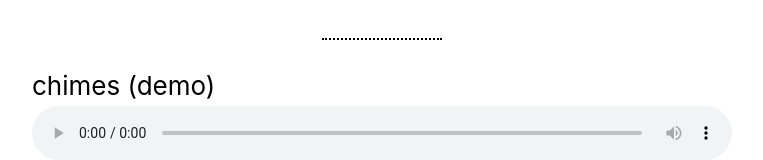
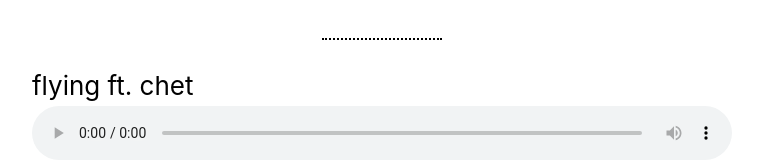
Before and after one commit to dpgil/personal-website, a React (Create React App) app: page /#/music in a window 1280 px wide. Shown: the part 771-931 px from the top of the page, without its empty margins (258-1021 px from the left). Built offline with nearby package versions, Linux system fonts and the light colour scheme.

Commit message:
Add flying

```diff
--- a/src/noise/index.ts
+++ b/src/noise/index.ts
@@ -1,5 +1,6 @@
 const chimes = require("./chimes.wav");
 const comfortable = require("./comfortable.mp3");
+const flying = require("./flying.wav");
 const glass = require("./glass.wav");
 const maybe_let = require("./maybe_let.wav");
 
@@ -9,5 +10,6 @@ export const songs: Song[] = [
   { name: "comfortable", src: comfortable },
   { name: "maybe let", src: maybe_let },
   { name: "glass", src: glass },
+  { name: "flying ft. chet", src: flying },
   { name: "chimes (demo)", src: chimes }
 ];
```
Also changed, not shown: 1 other file (tests, documents, lock files or other folders).
